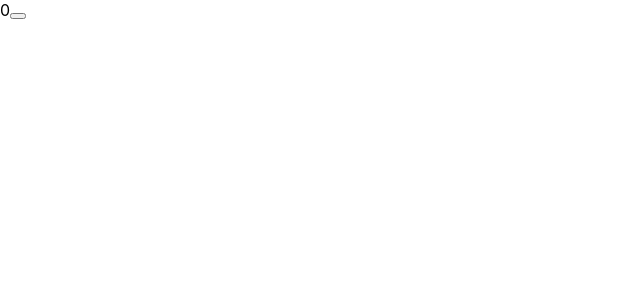
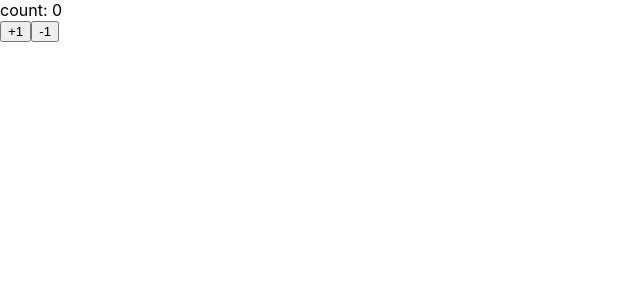
Before and after one commit to h-yabi/Learning-React-Hooks, a React (Create React App) app: page / in a window 1280 px wide. Shown: the top 300 px of the page, without its empty margins (0-640 px from the left). Built offline with nearby package versions, Linux system fonts and the light colour scheme.

Commit message:
count up

```diff
--- a/src/App.js
+++ b/src/App.js
@@ -1,12 +1,17 @@
 import React, { useState } from 'react'
 
 const App = () => {
-  const [count, countUp] = useState(0)
+  const [count, setCount] = useState(0)
+
+  const increment = () => setCount(count + 1)
+  const decrement = () => setCount(count - 1)
+
   return (
-    <div className="App">
-      {count}
-      <button onClick={countUp}></button>
-    </div>
+    <>
+      <div>count: {count}</div>
+      <button onClick={increment}>+1</button>
+      <button onClick={decrement}>-1</button>
+    </>
   )
 }
 
```
